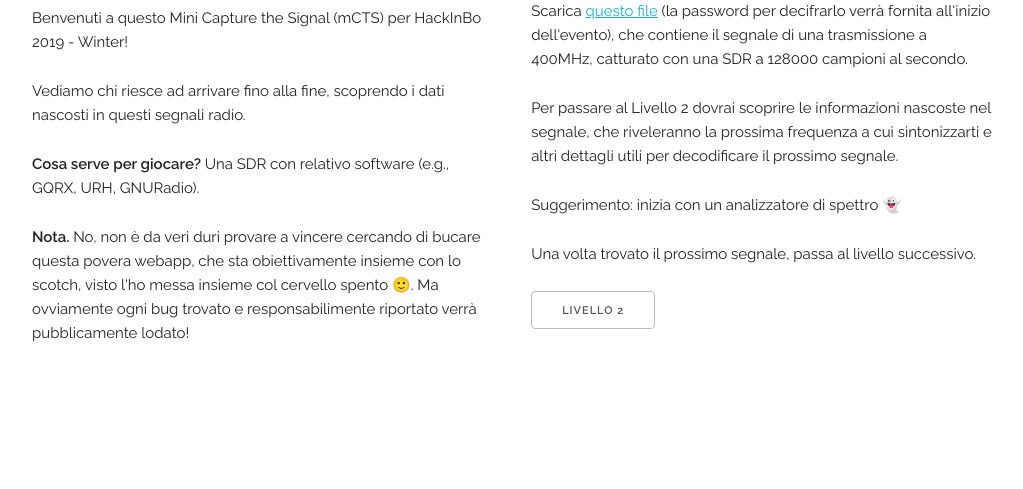
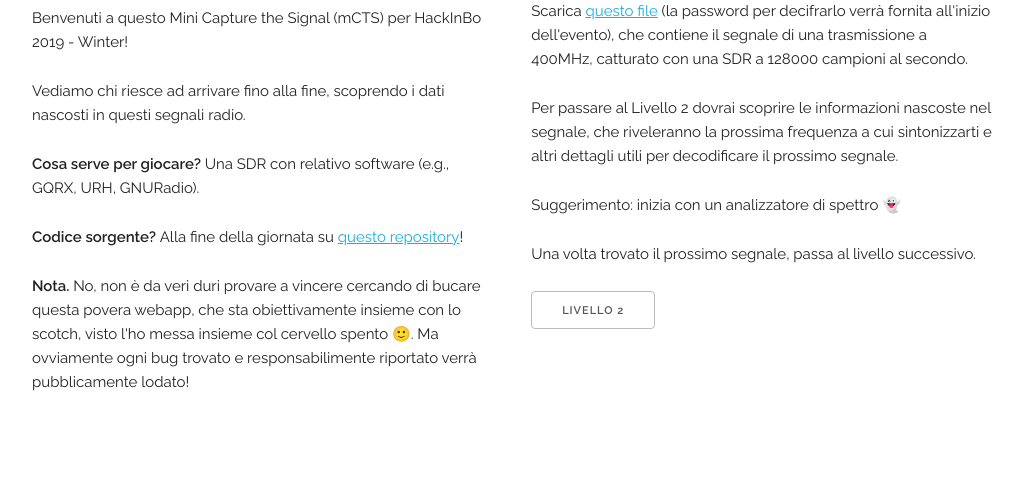
Before and after one commit to phretor/mcts-hib19win-webapp, a Flask app: page / in a window 1280 px wide. Shown: the part 314-803 px from the top of the page, without its empty margins (128-1151 px from the left). Run offline with Flask 2, Linux system fonts and the light colour scheme.

Commit message:
Added link to source code

```diff
--- a/app/templates/index.html
+++ b/app/templates/index.html
@@ -36,6 +36,10 @@
         <p><strong>Cosa serve per giocare? </strong> Una SDR con relativo
             software (e.g., GQRX, URH, GNURadio).</p>
 
+        <p><strong>Codice sorgente? </strong> Alla fine della giornata su <a
+href="https://github.com/phretor/mcts-hib19win-radio">questo
+repository</a>!</p>
+
         <p><strong>Nota. </strong>No, non è da veri duri provare a vincere
             cercando di bucare questa povera webapp, che sta obiettivamente
             insieme con lo scotch, visto l'ho messa insieme col cervello spento
```
